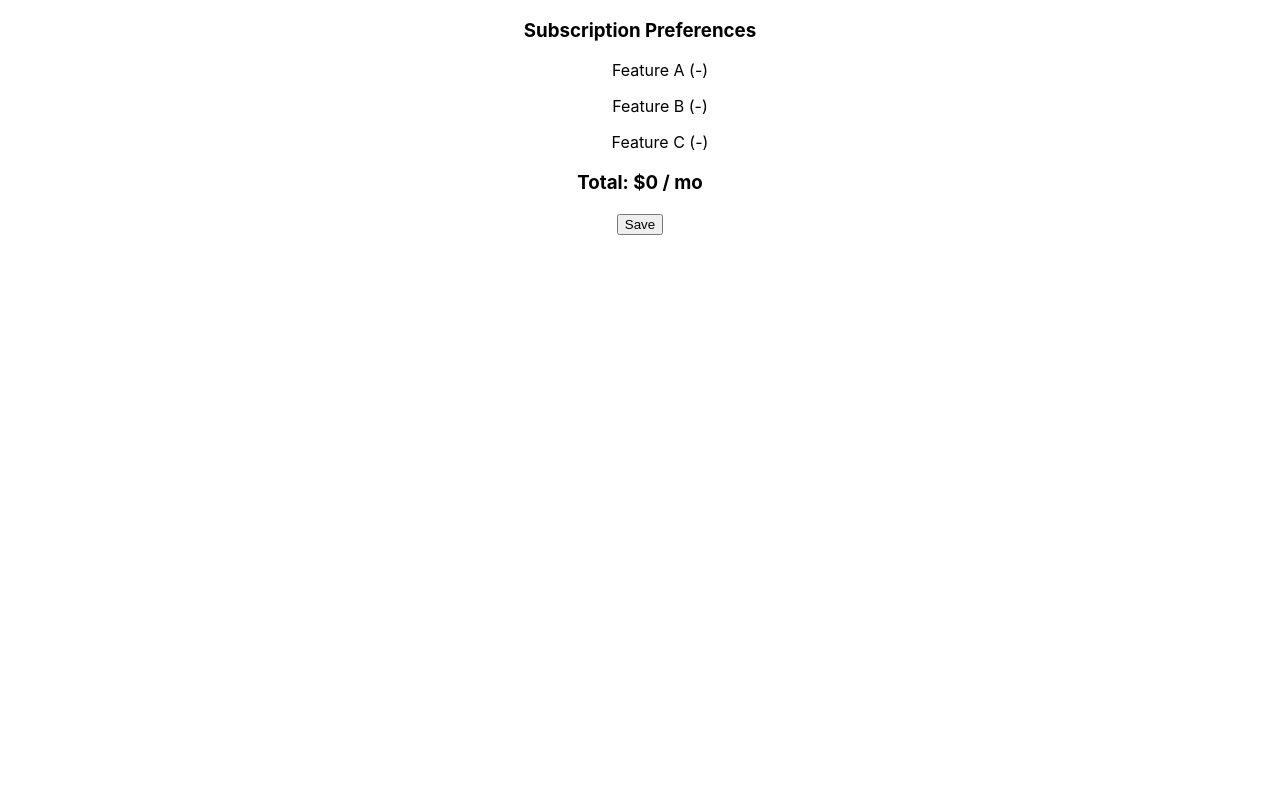
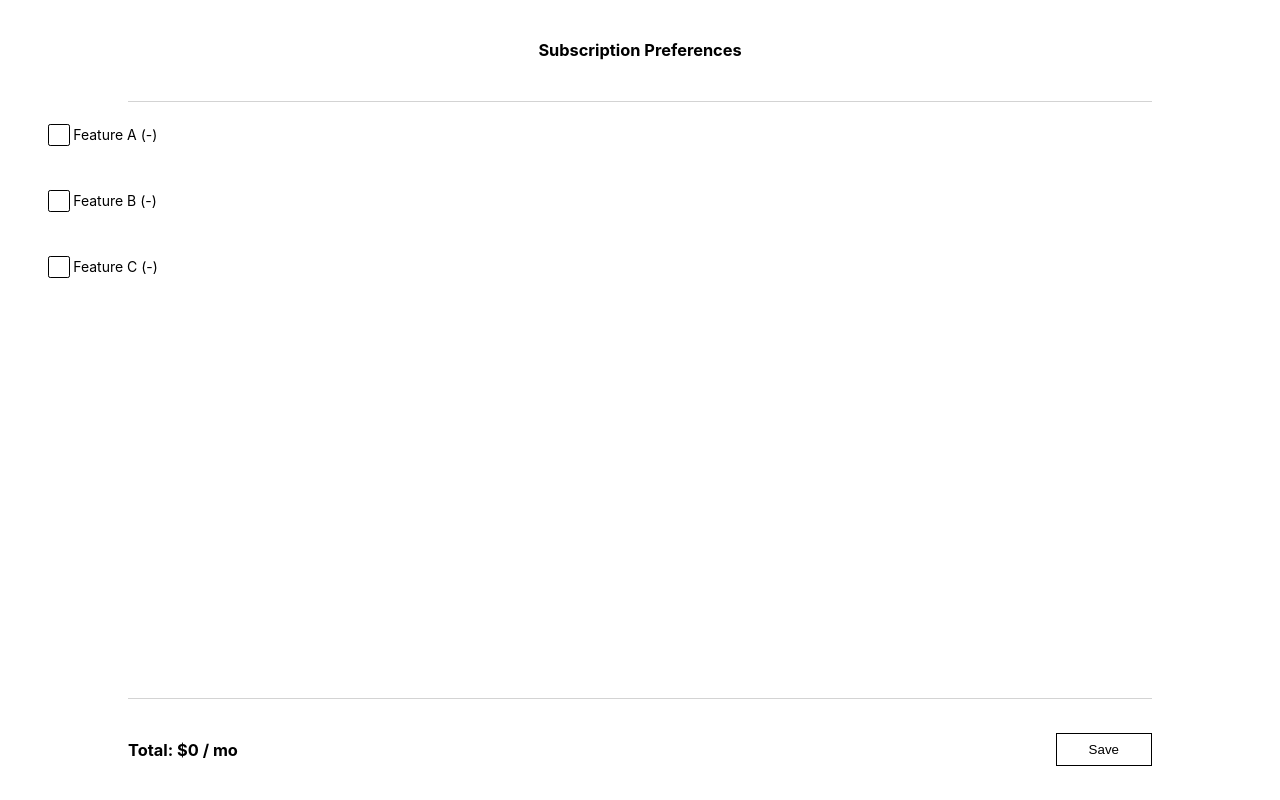
Before and after one commit to josepwil/feature_interface, a React (Create React App) app in the folder feature-interface/: page / in a window 1280 px wide. Built offline with nearby package versions, Linux system fonts and the light colour scheme.

Commit message:
styling components

```diff
--- a/feature-interface/src/App.scss
+++ b/feature-interface/src/App.scss
@@ -1,38 +1,69 @@
 .App {
   text-align: center;
-}
-
-.App-logo {
-  height: 40vmin;
-  pointer-events: none;
-}
-
-@media (prefers-reduced-motion: no-preference) {
-  .App-logo {
-    animation: App-logo-spin infinite 20s linear;
-  }
-}
-
-.App-header {
-  background-color: #282c34;
-  min-height: 100vh;
   display: flex;
   flex-direction: column;
   align-items: center;
-  justify-content: center;
-  font-size: calc(10px + 2vmin);
-  color: white;
-}
+  font-size: 14px;
 
-.App-link {
-  color: #61dafb;
-}
 
-@keyframes App-logo-spin {
-  from {
-    transform: rotate(0deg);
+  header {
+    padding: 1.5rem 0;
+    width: 80%;
+    border-bottom: 1px solid lightgray;
   }
-  to {
-    transform: rotate(360deg);
+
+  main {
+    width: 100%;
+    .features {
+      display: flex;
+      flex-direction: column;
+      align-items: flex-start;
+
+      ul {
+        .checkbox {
+          display: flex;
+          align-items: center;
+          margin: 0.5rem;
+
+          .unchecked {
+            width: 20px;
+            height: 20px;
+            background-color: white;
+            border: 1px solid black;
+            margin-right: 0.2rem;
+            border-radius: 10%;
+            display: flex;
+            justify-content: center;
+            align-items: center;
+            cursor: pointer;
+          }
+          .checked {
+            width: 10px;
+            height: 10px;
+            background-color: black;
+            border: 1px solid black;
+            border-radius: 10%;
+          }
+        }
+      }
+    }
+
+  }
+
+  footer {
+    padding: 1.5rem 0;
+    width: 80%;
+    position: absolute;
+    bottom: 0px;
+    border-top: 1px solid lightgray;
+    display: flex;
+    justify-content: space-between;
+    align-items: center;
+
+    button {
+      background-color: white;
+      border: 1px solid black;
+      padding: 0.5rem 2rem;
+    }
   }
 }
--- a/feature-interface/src/FeaturesList.tsx
+++ b/feature-interface/src/FeaturesList.tsx
@@ -1,5 +1,3 @@
-import { useState } from 'react'
-
 import { IFeature, IProps } from './types'
 import Checkbox from './Checkbox'
 
@@ -34,7 +32,7 @@ const FeaturesList: React.FC<IProps> = ({ features, selectedFeatures, onChange,
   }
 
   return (
-    <div>
+    <div className='features'>
       {features.map((feature: IFeature, index: number) => (
         <ul key={index}>
           <Checkbox
```
